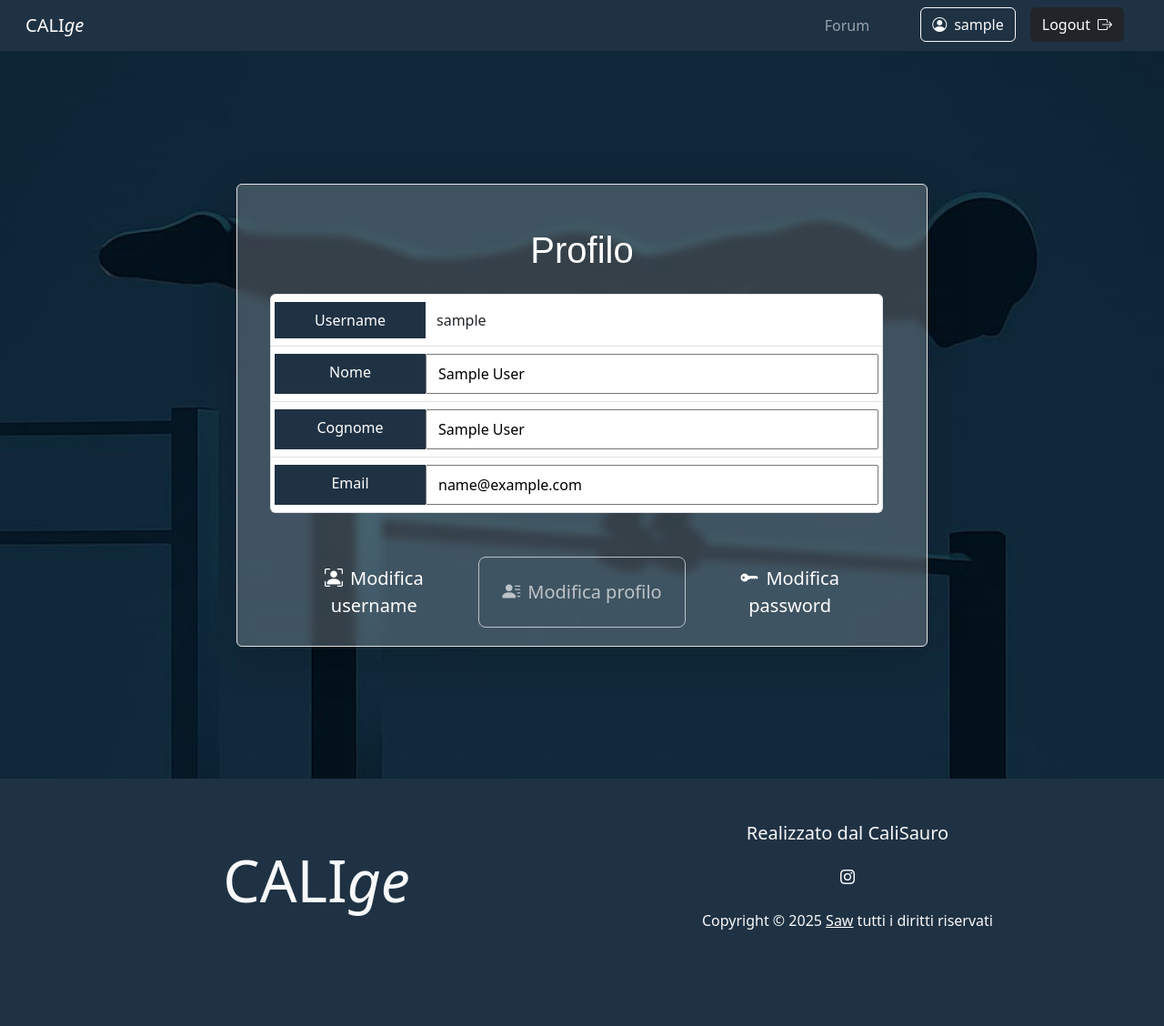
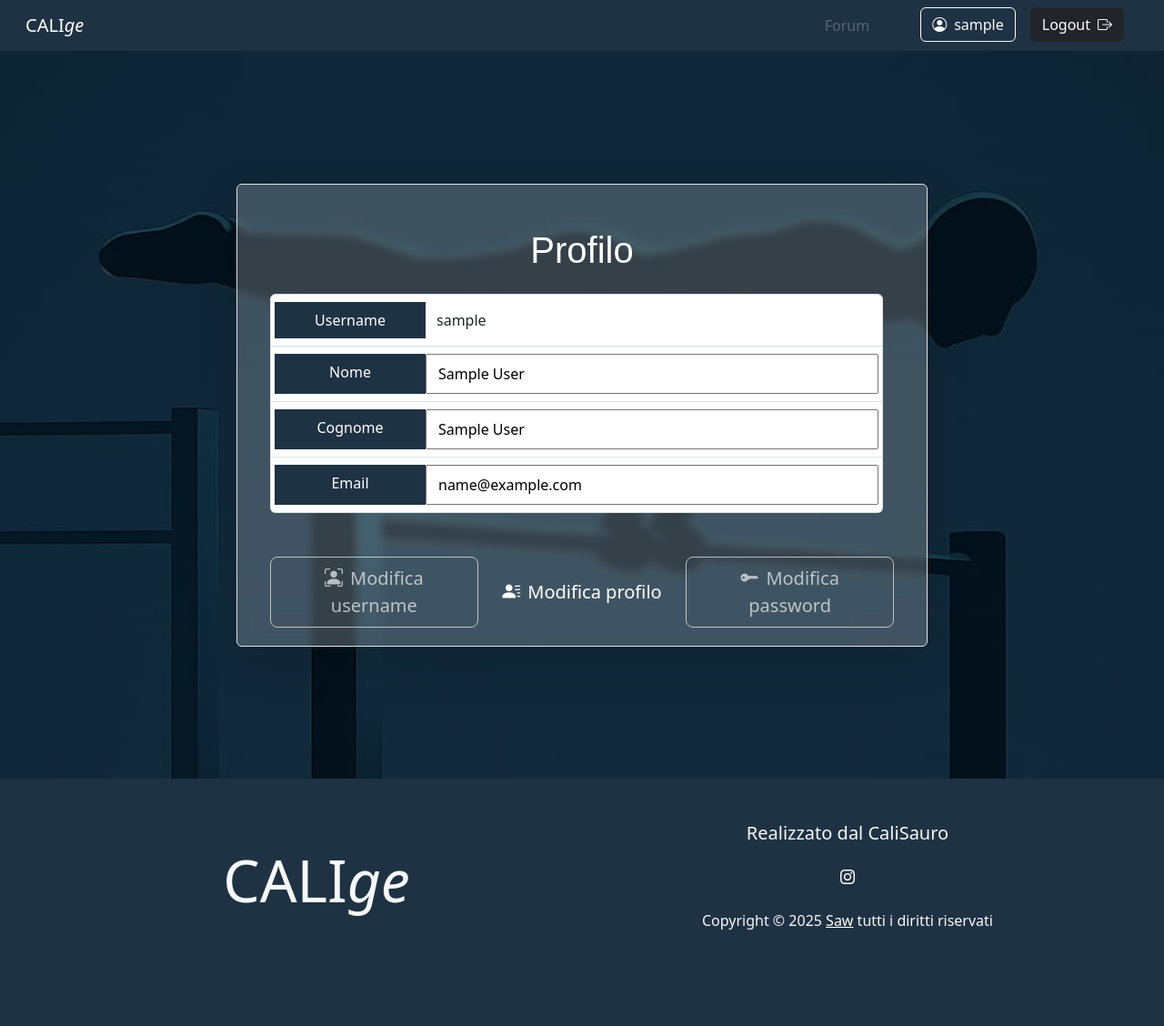
Before and after one commit to FlavioVentu/calige, a PHP site: page /frontend/pages/show_profile.php in a window 1280 px wide. Shown: the whole page at 91% size. Run offline with PHP 8.4, Linux system fonts and the light colour scheme; the visitor is signed in with stand-in values (Sample User, id 1).

Commit message:
minor changes

```diff
--- a/~s5606614/backend/components/navbar.php
+++ b/~s5606614/backend/components/navbar.php
@@ -37,7 +37,7 @@ if(isset($_SESSION['username'])) {
 if($login) {
     echo <<< NAVBAR
                         <!-- FORUM -->
-                        <li class="nav-item me-lg-5 mb-lg-0 mb-4"><a class="nav-link" aria-current="page"
+                        <li class="nav-item me-lg-5 mb-lg-0 mb-4"><a class="nav-link disabled" aria-current="page"
                                 href="/~s5606614/frontend/pages/forum.php">Forum</a></li>
 
                         <!-- PROFILE -->
--- a/~s5606614/backend/db/queries/UserRegistration.php
+++ b/~s5606614/backend/db/queries/UserRegistration.php
@@ -8,10 +8,6 @@ class UserRegistration extends PreparedStmt {
     {
         $stmt = $this->prepare($types,$params);
 
-        if ($stmt->affected_rows !== 1) {
-            throw new mysqli_sql_exception("Errore nell'inserimento dei dati dell'utente: " . get_class($this));
-        }
-
         $this->close($stmt);
     }
 }
--- a/~s5606614/frontend/js/index.js
+++ b/~s5606614/frontend/js/index.js
@@ -29,7 +29,7 @@ document.addEventListener("DOMContentLoaded", () => {
 
             // altrimenti diamo un messaggio di errore
             main.classList.remove("row-cols-lg-3", "row-cols-md-2", "row-cols-1")
-            main.innerHTML = `<h2 class="alert alert-danger">${data.message}</h2>`;
+            main.innerHTML = `<h2 class="alert alert-danger mb-0 p-3">${data.message}</h2>`;
 
         }
     }).catch(error => console.log(error));
--- a/~s5606614/frontend/js/show_profile.js
+++ b/~s5606614/frontend/js/show_profile.js
@@ -90,27 +90,3 @@ update.addEventListener("click", () => {
         }
     }).catch(error => console.log("Errore: ", error));
 })
-
-
-
-// se cambiamo qualcosa nei campi modificabili rendiamo disponibile il bottone update profile
-
-
-firstname.addEventListener('input', ()  => {
-    update.classList.remove('disabled');
-    hideElem(div);
-})
-
-
-
-lastname.addEventListener('input', ()  => {
-    update.classList.remove('disabled');
-    hideElem(div);
-})
-
-
-
-email.addEventListener('input', ()  => {
-    update.classList.remove('disabled');
-    hideElem(div);
-})
--- a/~s5606614/frontend/pages/show_profile.php
+++ b/~s5606614/frontend/pages/show_profile.php
@@ -67,9 +67,9 @@ require_once "../../backend/components/navbar.php";
                     </ul>
 
                     <!-- BOTTONI MODIFICA DATI -->
-                    <a href="" class="btn btn-lg col-lg-4 text-white"><i class="bi bi-person-bounding-box me-2"></i>Modifica username</a>
-                    <button class="btn btn-lg col-lg-4 text-white disabled" id="update"><i class="bi bi-person-lines-fill me-2"></i>Modifica profilo</button>
-                    <a href="" class="btn btn-lg col-lg-4 text-white"><i class="bi bi-key-fill me-2"></i>Modifica password</a>
+                    <a href="" class="btn btn-lg col-lg-4 text-white disabled"><i class="bi bi-person-bounding-box me-2"></i>Modifica username</a>
+                    <button class="btn btn-lg col-lg-4 text-white" id="update"><i class="bi bi-person-lines-fill me-2"></i>Modifica profilo</button>
+                    <a href="" class="btn btn-lg col-lg-4 text-white disabled"><i class="bi bi-key-fill me-2"></i>Modifica password</a>
 
                 </div>
 
--- a/~s5606614/index.php
+++ b/~s5606614/index.php
@@ -61,7 +61,9 @@ else {
                 miglioramenti oppure organizza un allenamento di gruppo.
             </h3>
 
-            <!-- TODO: realizzare la parte del forum -->
+            <div class="row d-flex align-items-stretch" id="forum" role="group">
+                <h2 class="alert alert-warning mb-0 p-3">In arrivo<i class="bi bi-wrench-adjustable-circle ms-2"></i></h2>
+            </div>
 
 
         </div>
```
Also changed, not shown: 1 other file.
